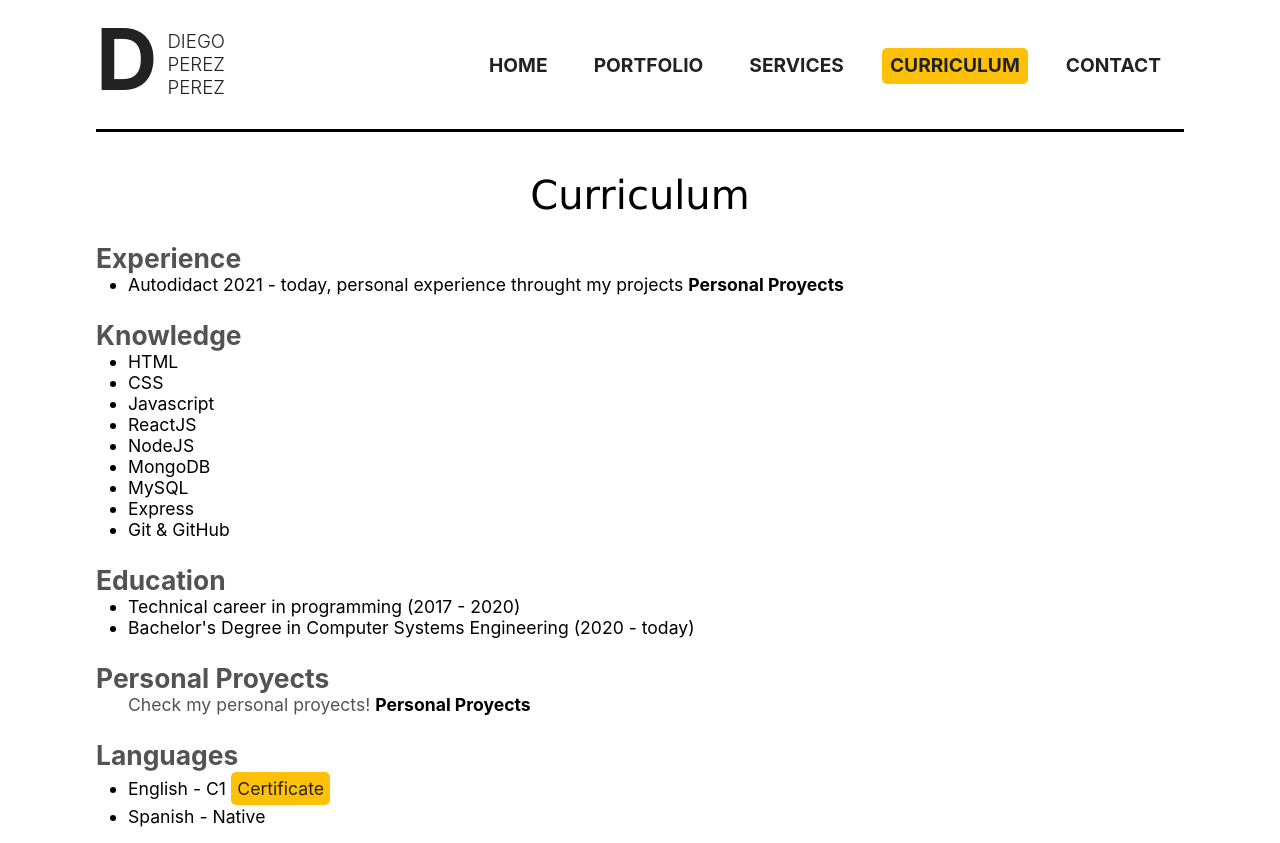
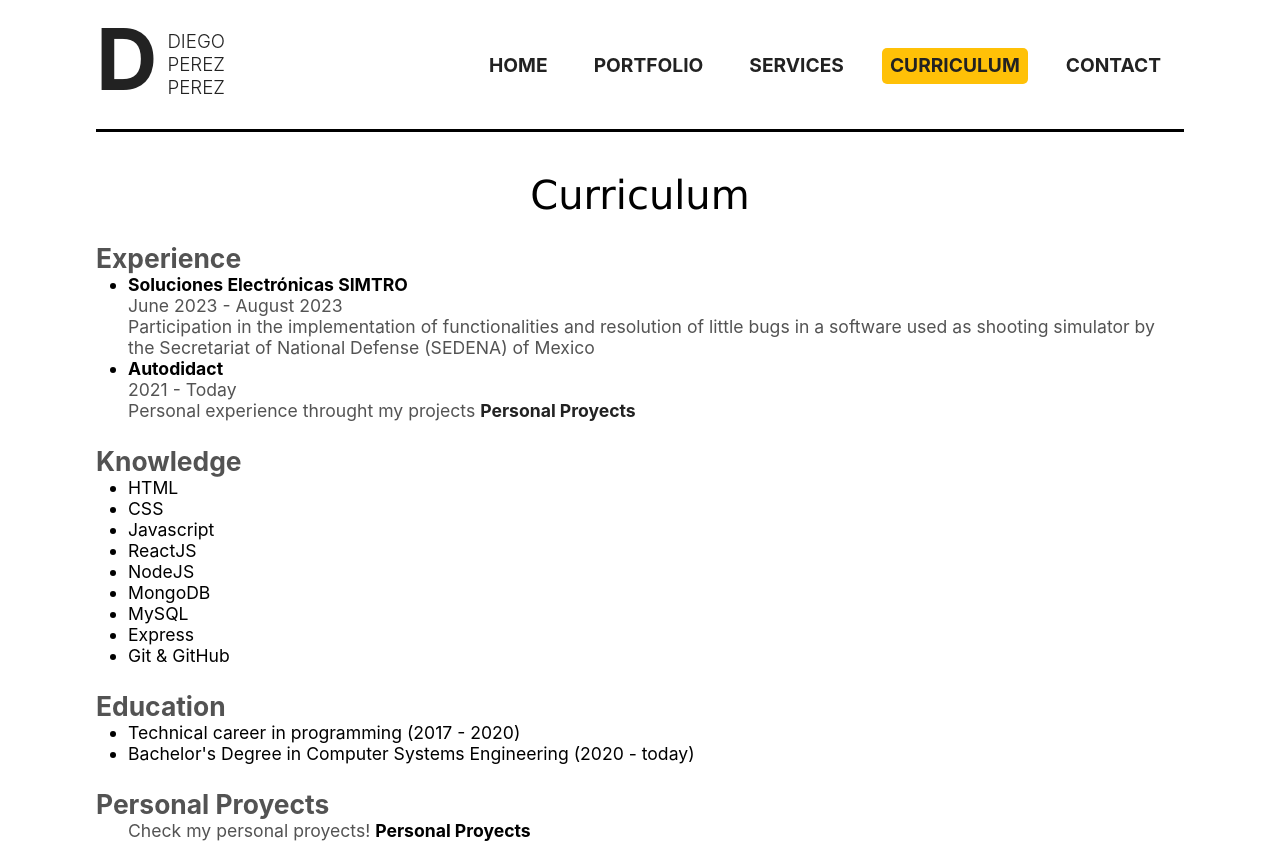
Before and after one commit to CodeBreaker518/personal-portfolio, a React (Vite) app: page /curriculum in a window 1280 px wide. Shown: the top 843 px of the page. Built offline with nearby package versions, Linux system fonts and the light colour scheme.

Commit message:
updated experience section

```diff
--- a/index.html
+++ b/index.html
@@ -4,6 +4,7 @@
 <head>
   <meta charset="UTF-8" />
   <meta name="viewport" content="width=device-width, initial-scale=1.0" />
+  <link rel="icon" type="image/x-icon" href="./public/assets/favicon.ico">
   <title>My Portfolio</title>
 </head>
 
--- a/src/data/projects.js
+++ b/src/data/projects.js
@@ -6,7 +6,7 @@ export const projects = [
     technologies: ['HTML', 'CSS', 'JavaScript', 'React', 'MaterializeCSS'],
     categories: 'Web development',
     description:
-      'To do application created With ReactJS & Materialize CSS to practice concepts and using LocalStorage to save Tasks',
+      'To do application created With ReactJS & Materialize CSS to practice concepts, using LocalStorage to save Tasks',
   },
   {
     id: 'realtimeChat',
@@ -14,6 +14,6 @@ export const projects = [
     url: 'https://chat-firebase-codebreaker518.web.app/',
     technologies: ['HTML', 'CSS', 'JavaScript', 'MaterializeCSS', 'Bootstrap'],
     categories: 'Web Development',
-    description: 'Simple real time chat built using Vanilla Javascript and Firebase with Google user Authentication',
+    description: 'Real time chat built using Vanilla Javascript and Firebase with Google user Authentication',
   },
 ]
--- a/src/pages/CurriculumPage/Curriculum.css
+++ b/src/pages/CurriculumPage/Curriculum.css
@@ -3,6 +3,19 @@
 }
 .section-title {
   margin-top: 1.5rem;
+}
+.section-list li a {
+  list-style-type: none;
+  text-decoration: none;
+}
+.internal-link {
+  color: var(--primary-color);
+  font-weight: bold;
+  font-size: 1.1rem;
+  transition: all 300ms;
+}
+.internal-link:hover {
+  color: var(--accent-color);
 }
 .section > p {
   padding-left: 2rem;
--- a/src/pages/CurriculumPage/Curriculum.jsx
+++ b/src/pages/CurriculumPage/Curriculum.jsx
@@ -10,9 +10,23 @@ export const Curriculum = () => {
         <article className='section experience'>
           <h2 className='section-title'>Experience</h2>
           <ul className='section-list'>
-            <li>
-              Autodidact 2021 - today, personal experience throught my projects{' '}
-              <Link to='/portfolio'>Personal Proyects</Link>
+            <li className='section-item'>
+              <h4 className='experience-title'>Soluciones Electrónicas SIMTRO</h4>
+              <p className='experience-date'>June 2023 - August 2023</p>
+              <p className='experience-info'>
+                Participation in the implementation of functionalities and resolution of little bugs in a software used
+                as shooting simulator by the Secretariat of National Defense (SEDENA) of Mexico
+              </p>
+            </li>
+            <li className='section-item'>
+              <h4 className='experience-title'>Autodidact</h4>
+              <p className='experience-date'>2021 - Today</p>
+              <p className='experience-info'>
+                Personal experience throught my projects{' '}
+                <Link className='internal-link' to='/portfolio'>
+                  Personal Proyects
+                </Link>
+              </p>
             </li>
           </ul>
         </article>
--- a/src/pages/ServicesPage/Services.jsx
+++ b/src/pages/ServicesPage/Services.jsx
@@ -6,6 +6,11 @@ export const Services = () => {
       <h1>Services</h1>
 
       <section className='services-section'>
+        <article className='service'>
+          <h2>Responsive Design</h2>
+          <p>Make a responsive design to look good on all devices</p>
+        </article>
+
         <article className='service'>
           <h2>Web Layout</h2>
           <p>Make a layout for your web page from a design</p>
```
Also changed, not shown: 1 other file (tests, documents, lock files or other folders).
